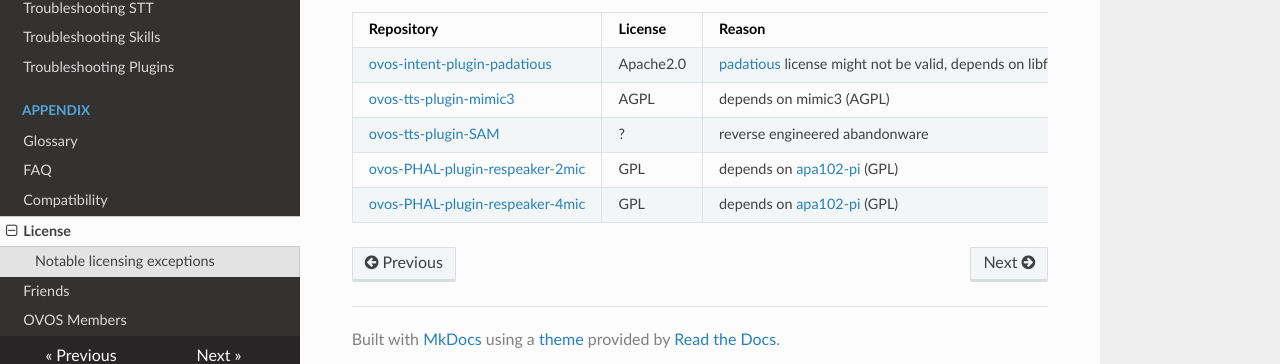
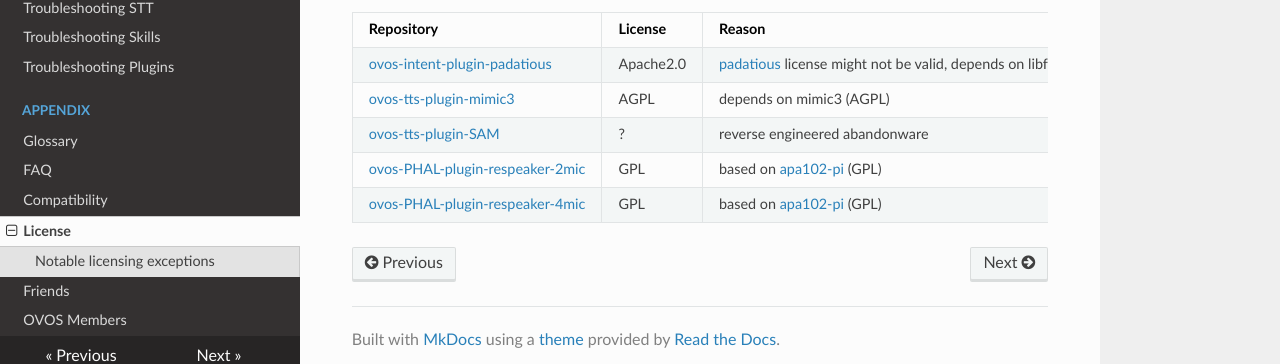
Before and after one commit to OpenVoiceOS/community-docs, an MkDocs documentation site: the page built from docs/license.md, in a window 1280 px wide and 1378 px high. Shown: the part 1002-1366 px from the top of the window. Built offline with MkDocs 1.6.1, drawn with Linux system fonts in a browser that asks for light colours; nearby versions of some CDN libraries.

Commit message:
fixed explanation
Code is "based on" it doesn't "depend on"

```diff
--- a/docs/license.md
+++ b/docs/license.md
@@ -31,5 +31,5 @@
 | [ovos-intent-plugin-padatious](https://github.com/OpenVoiceOS/ovos-intent-plugin-padatious) | Apache2.0 | [padatious](https://github.com/MycroftAI/padatious) license might not be valid, depends on libfann2 (LGPL) |
 | [ovos-tts-plugin-mimic3](https://github.com/OpenVoiceOS/ovos-tts-plugin-mimic3)             | AGPL      | depends on mimic3 (AGPL)                                                                                   |
 | [ovos-tts-plugin-SAM](https://github.com/OpenVoiceOS/ovos-tts-plugin-SAM)                   | ?         | reverse engineered abandonware                                                                             |
-| [ovos-PHAL-plugin-respeaker-2mic](https://github.com/OpenVoiceOS/ovos-PHAL-plugin-respeaker-2mic) | GPL | depends on [apa102-pi](https://github.com/tinue/apa102-pi) (GPL)                            |
-| [ovos-PHAL-plugin-respeaker-4mic](https://github.com/OpenVoiceOS/ovos-PHAL-plugin-respeaker-4mic) | GPL | depends on [apa102-pi](https://github.com/tinue/apa102-pi) (GPL)                            |
+| [ovos-PHAL-plugin-respeaker-2mic](https://github.com/OpenVoiceOS/ovos-PHAL-plugin-respeaker-2mic) | GPL | based on [apa102-pi](https://github.com/tinue/apa102-pi) (GPL)                            |
+| [ovos-PHAL-plugin-respeaker-4mic](https://github.com/OpenVoiceOS/ovos-PHAL-plugin-respeaker-4mic) | GPL | based on [apa102-pi](https://github.com/tinue/apa102-pi) (GPL)                            |
```
